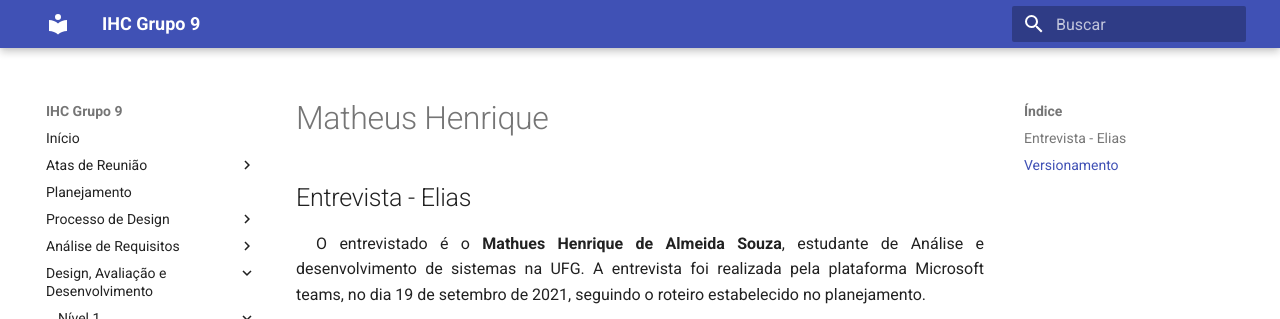
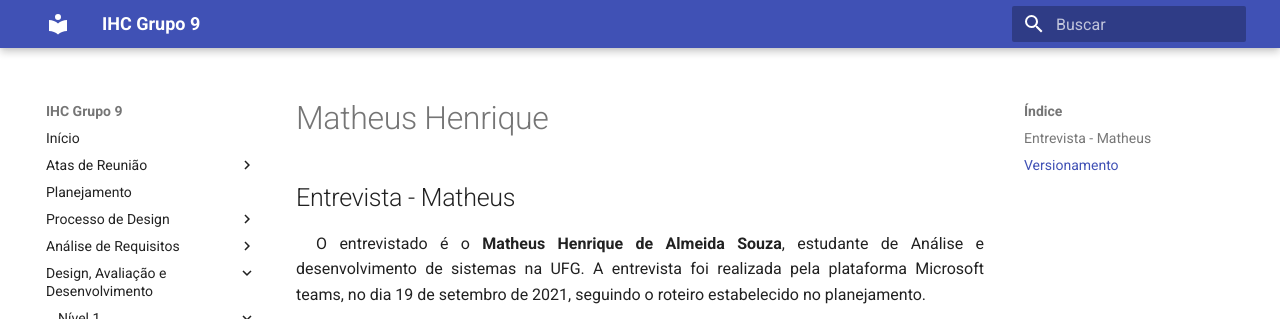
Before and after one commit to Interacao-Humano-Computador/2021.1-Detran-DF, an MkDocs documentation site: the page built from docs/designAvaliacaoDesenvolvimento/nivel1/taskAnalisys/entrevistas/entrevistaMatheus.md, in a window 1280 px wide and 1098 px high, cut to the strip 0-319 px from the top of the window. Built offline with MkDocs 1.6.1 and Material for MkDocs 9.7.7, drawn with Linux system fonts in a browser that asks for light colours.

Commit message:
#40 fixing erros

```diff
--- a/docs/designAvaliacaoDesenvolvimento/nivel1/taskAnalisys/entrevistas/entrevistaMatheus.md
+++ b/docs/designAvaliacaoDesenvolvimento/nivel1/taskAnalisys/entrevistas/entrevistaMatheus.md
@@ -1,6 +1,6 @@
-## Entrevista - Elias
+## Entrevista - Matheus
 <p style="text-indent: 20px; text-align: justify">
-O entrevistado é o <b>Mathues Henrique de Almeida Souza</b>, estudante de Análise e desenvolvimento de sistemas na UFG. A entrevista foi realizada pela plataforma Microsoft teams, no dia 19 de setembro de 2021, seguindo o roteiro estabelecido no planejamento.
+O entrevistado é o <b>Matheus Henrique de Almeida Souza</b>, estudante de Análise e desenvolvimento de sistemas na UFG. A entrevista foi realizada pela plataforma Microsoft teams, no dia 19 de setembro de 2021, seguindo o roteiro estabelecido no planejamento.
 </p>
 
 
```
Also changed, not shown: docs/designAvaliacaoDesenvolvimento/nivel1/storyboards/entrevistas/entrevistaElias.md (+1 -1 lines), docs/designAvaliacaoDesenvolvimento/nivel1/storyboards/entrevistas/entrevistaMarilia.md (+1 -1 lines), docs/designAvaliacaoDesenvolvimento/nivel1/storyboards/entrevistas/entrevistaMatheus.md (+1 -1 lines), docs/designAvaliacaoDesenvolvimento/nivel1/taskAnalisys/entrevistas/entrevistaMarilia.md (+1 -1 lines).
